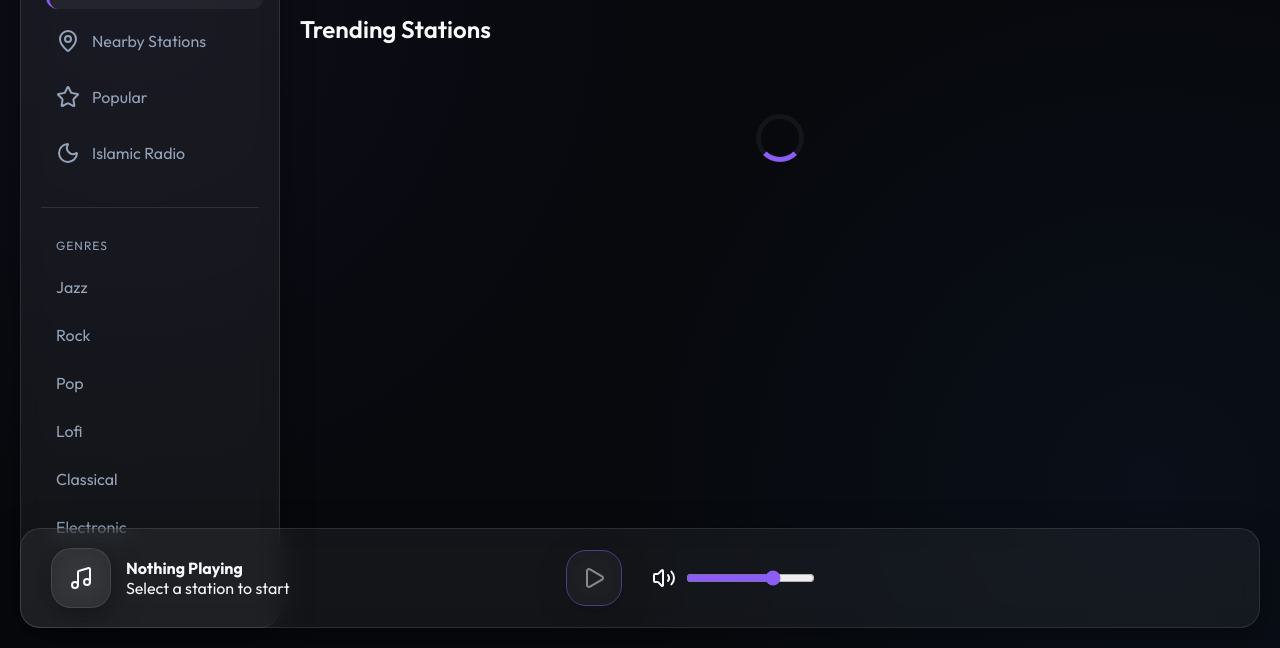
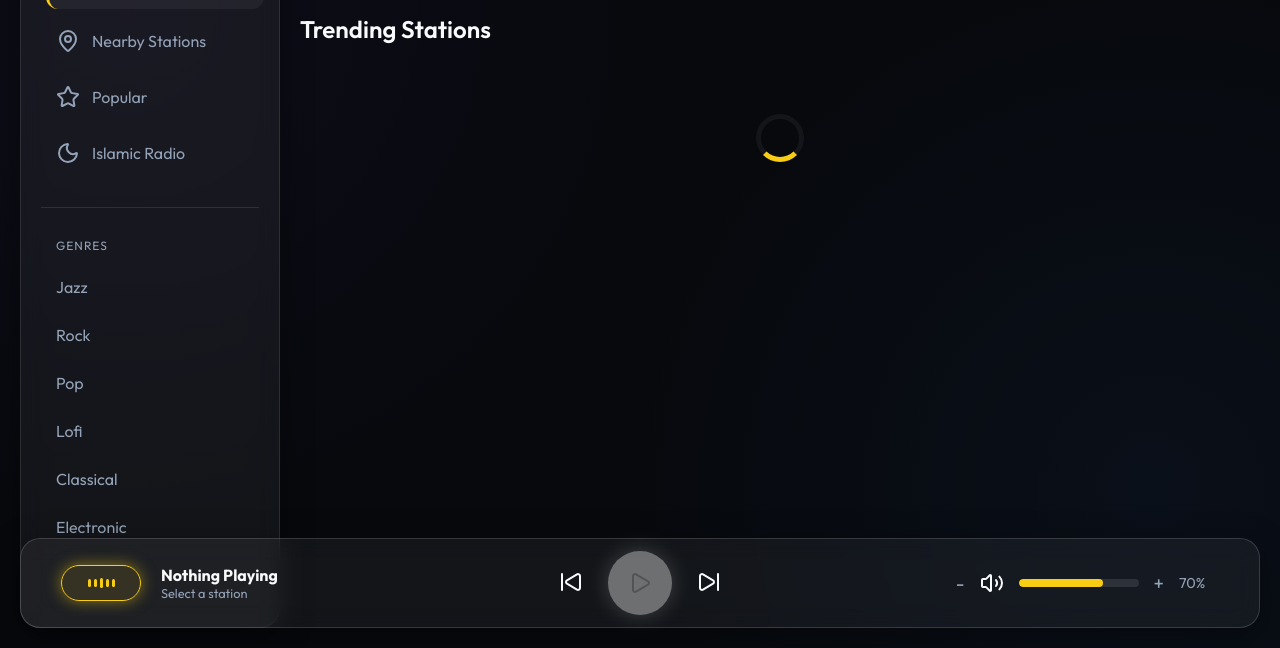
Before and after one commit to sahalshihabudheen-hash/JARVIS-FM, a website: page index.html in a window 1280 px wide. Shown: the part 152-800 px from the top of the page. Drawn offline with nearby package versions, Linux system fonts and the light colour scheme.

Commit message:
Implement yellow-themed mini bar player as requested

```diff
--- a/index.html
+++ b/index.html
@@ -84,28 +84,45 @@
 
         <!-- Fixed Player Bar -->
         <footer class="player-bar glass">
-            <div class="now-playing">
-                <div class="station-artwork glass" id="current-artwork">
-                    <i data-lucide="music"></i>
+            <div class="player-left">
+                <div class="visualizer-pill">
+                    <div class="vis-bar"></div>
+                    <div class="vis-bar"></div>
+                    <div class="vis-bar"></div>
+                    <div class="vis-bar"></div>
+                    <div class="vis-bar"></div>
                 </div>
-                <div class="station-info">
-                    <h4 id="current-station-name">Nothing Playing</h4>
-                    <p id="current-station-genre">Select a station to start</p>
+                <div class="now-playing">
+                    <div class="station-info">
+                        <h4 id="current-station-name">Nothing Playing</h4>
+                        <p id="current-station-genre">Select a station</p>
+                    </div>
                 </div>
             </div>
 
-            <div class="player-controls">
-                <button id="toggle-play" class="play-btn glass" disabled>
+            <div class="player-center">
+                <button class="control-btn" id="prev-station">
+                    <i data-lucide="skip-back"></i>
+                </button>
+                <button id="toggle-play" class="play-btn-main" disabled>
                     <i data-lucide="play" id="play-icon"></i>
                 </button>
-                <div class="volume-container">
-                    <i data-lucide="volume-2" class="volume-icon"></i>
-                    <input type="range" id="volume-slider" min="0" max="1" step="0.01" value="0.7">
-                </div>
+                <button class="control-btn" id="next-station">
+                    <i data-lucide="skip-forward"></i>
+                </button>
             </div>
 
-            <div class="visualizer-container">
-                <canvas id="visualizer"></canvas>
+            <div class="player-right">
+                <div class="volume-control-group">
+                    <button class="vol-adj" id="vol-down">-</button>
+                    <i data-lucide="volume-2" class="volume-icon"></i>
+                    <div class="volume-slider-wrapper">
+                        <div class="volume-progress" id="volume-progress"></div>
+                        <input type="range" id="volume-slider" min="0" max="1" step="0.01" value="0.7">
+                    </div>
+                    <button class="vol-adj" id="vol-up">+</button>
+                    <span id="volume-percent">70%</span>
+                </div>
             </div>
 
             <audio id="audio-player" style="display:none"></audio>
--- a/main.js
+++ b/main.js
@@ -11,7 +11,6 @@ let state = {
     isPlaying: false,
     volume: 0.7,
     stations: [],
-    location: null,
     location: null,
     activeType: 'topvote',
     preferredGenres: JSON.parse(localStorage.getItem('preferredGenres')) || []
@@ -28,14 +27,19 @@ const elements = {
     volumeSlider: document.getElementById('volume-slider'),
     currentStationName: document.getElementById('current-station-name'),
     currentStationGenre: document.getElementById('current-station-genre'),
-    currentArtwork: document.getElementById('current-artwork'),
     sectionTitle: document.getElementById('section-title'),
     navItems: document.querySelectorAll('.nav-item'),
     genreItems: document.querySelectorAll('.genre-item'),
     genreChips: document.querySelectorAll('.chip'),
     onboardingModal: document.getElementById('onboarding-modal'),
     onboardingGenres: document.querySelectorAll('.onboarding-genre'),
-    finishOnboarding: document.getElementById('finish-onboarding')
+    finishOnboarding: document.getElementById('finish-onboarding'),
+    volumeProgress: document.getElementById('volume-progress'),
+    volumePercent: document.getElementById('volume-percent'),
+    volUp: document.getElementById('vol-up'),
+    volDown: document.getElementById('vol-down'),
+    prevBtn: document.getElementById('prev-station'),
+    nextBtn: document.getElementById('next-station')
 };
 
 // --- Initialization ---
@@ -183,13 +187,6 @@ function playStation(station) {
     elements.currentStationName.textContent = station.name;
     elements.currentStationGenre.textContent = station.tags.split(',').slice(0, 3).join(' • ') || 'Live Stream';
 
-    if (station.favicon) {
-        elements.currentArtwork.innerHTML = `<img src="${station.favicon}" alt="${station.name}">`;
-    } else {
-        elements.currentArtwork.innerHTML = `<i data-lucide="music"></i>`;
-        lucide.createIcons();
-    }
-
     const streamUrl = station.url_resolved || station.url;
 
     if (streamUrl.includes('.m3u8')) {
@@ -245,6 +242,14 @@ function updatePlayUI() {
     lucide.createIcons();
 }
 
+function updateVolume(vol) {
+    elements.audioPlayer.volume = vol;
+    state.volume = vol;
+    elements.volumeSlider.value = vol;
+    elements.volumeProgress.style.width = `${vol * 100}%`;
+    elements.volumePercent.textContent = `${Math.round(vol * 100)}%`;
+}
+
 // --- Event Listeners ---
 
 function setupEventListeners() {
@@ -283,8 +288,33 @@ function setupEventListeners() {
     elements.togglePlay.onclick = togglePlay;
     elements.volumeSlider.oninput = (e) => {
         const vol = e.target.value;
-        elements.audioPlayer.volume = vol;
-        state.volume = vol;
+        updateVolume(vol);
+    };
+
+    elements.volUp.onclick = () => {
+        const newVol = Math.min(1, state.volume + 0.1);
+        updateVolume(newVol);
+    };
+
+    elements.volDown.onclick = () => {
+        const newVol = Math.max(0, state.volume - 0.1);
+        updateVolume(newVol);
+    };
+
+    // Station Skipping
+    elements.nextBtn.onclick = () => {
+        if (state.stations.length > 0) {
+            const nextIdx = (state.stations.indexOf(state.currentStation) + 1) % state.stations.length;
+            playStation(state.stations[nextIdx]);
+        }
+    };
+
+    elements.prevBtn.onclick = () => {
+        if (state.stations.length > 0) {
+            const currentIdx = state.stations.indexOf(state.currentStation);
+            const prevIdx = (currentIdx - 1 + state.stations.length) % state.stations.length;
+            playStation(state.stations[prevIdx]);
+        }
     };
 
     // Genre Chips
--- a/style.css
+++ b/style.css
@@ -2,11 +2,11 @@
     --bg-dark: #07090d;
     --card-bg: rgba(255, 255, 255, 0.05);
     --card-border: rgba(255, 255, 255, 0.1);
-    --accent: #8b5cf6;
-    --accent-glow: rgba(139, 92, 246, 0.5);
+    --accent: #facd15;
+    --accent-glow: rgba(250, 205, 21, 0.5);
     --text-main: #f8fafc;
     --text-dim: #94a3b8;
-    --gradient: linear-gradient(135deg, #8b5cf6 0%, #3b82f6 100%);
+    --gradient: linear-gradient(135deg, #facd15 0%, #ff9f0a 100%);
     --shadow: 0 8px 32px 0 rgba(0, 0, 0, 0.37);
     --sidebar-width: 260px;
 }
@@ -317,90 +317,181 @@ h2 {
     color: var(--text-dim);
 }
 
-/* Player Bar Styling */
+/* Improved Player Bar Styling */
 .player-bar {
     position: fixed;
     bottom: 20px;
     left: 20px;
     right: 20px;
-    height: 100px;
+    height: 90px;
+    display: grid;
+    grid-template-columns: 1fr 1.5fr 1fr;
+    align-items: center;
+    padding: 0 40px;
+    z-index: 100;
+    border: 1px solid rgba(255, 255, 255, 0.15);
+}
+
+.player-left {
     display: flex;
     align-items: center;
-    justify-content: space-between;
-    padding: 0 30px;
-    z-index: 100;
+    gap: 20px;
+}
+
+.visualizer-pill {
+    height: 36px;
+    width: 80px;
+    border-radius: 20px;
+    background: rgba(250, 205, 21, 0.1);
+    border: 1px solid var(--accent);
+    display: flex;
+    align-items: center;
+    justify-content: center;
+    gap: 3px;
+    box-shadow: 0 0 15px var(--accent-glow);
+    padding: 0 10px;
+}
+
+.vis-bar {
+    width: 3px;
+    background: var(--accent);
+    border-radius: 2px;
+    height: 10px;
+    animation: bar-dance 1.2s ease-in-out infinite alternate;
+}
+
+.vis-bar:nth-child(1) { height: 12px; animation-delay: 0.1s; }
+.vis-bar:nth-child(2) { height: 18px; animation-delay: 0.3s; }
+.vis-bar:nth-child(3) { height: 14px; animation-delay: 0.5s; }
+.vis-bar:nth-child(4) { height: 20px; animation-delay: 0.2s; }
+.vis-bar:nth-child(5) { height: 12px; animation-delay: 0.4s; }
+
+@keyframes bar-dance {
+    0% { height: 8px; }
+    100% { height: 20px; }
 }
 
 .now-playing {
     display: flex;
-    align-items: center;
-    gap: 15px;
-    width: 300px;
+    flex-direction: column;
 }
 
-.station-artwork {
-    width: 60px;
-    height: 60px;
+.station-info h4 {
+    font-size: 1rem;
+    margin: 0;
+    color: var(--text-main);
+}
+
+.station-info p {
+    font-size: 0.8rem;
+    color: var(--text-dim);
+    margin: 0;
+}
+
+.player-center {
     display: flex;
     align-items: center;
     justify-content: center;
+    gap: 25px;
 }
 
-.station-artwork img {
-    width: 100%;
-    height: 100%;
-    object-fit: cover;
-    border-radius: 15px;
+.control-btn {
+    background: transparent;
+    border: none;
+    color: var(--text-main);
+    cursor: pointer;
+    transition: all 0.2s;
 }
 
-.player-controls {
-    display: flex;
-    align-items: center;
-    gap: 30px;
+.control-btn:hover {
+    color: var(--accent);
+    transform: scale(1.1);
 }
 
-.play-btn {
-    width: 56px;
-    height: 56px;
+.play-btn-main {
+    width: 64px;
+    height: 64px;
+    border-radius: 50%;
+    background: var(--accent);
+    border: none;
     display: flex;
     align-items: center;
     justify-content: center;
     cursor: pointer;
-    border-color: var(--accent);
-    color: var(--text-main);
-    transition: all 0.2s;
-}
-
-.play-btn:hover:not(:disabled) {
-    background: var(--accent);
-    transform: scale(1.1);
+    transition: all 0.3s;
     box-shadow: 0 0 20px var(--accent-glow);
 }
 
-.play-btn:disabled {
+.play-btn-main i {
+    color: #000;
+    width: 28px;
+    height: 28px;
+    fill: #000;
+}
+
+.play-btn-main:hover {
+    transform: scale(1.1);
+    box-shadow: 0 0 30px var(--accent-glow);
+}
+
+.play-btn-main:disabled {
     opacity: 0.5;
     cursor: not-allowed;
+    filter: grayscale(1);
 }
 
-.volume-container {
+.player-right {
+    display: flex;
+    justify-content: flex-end;
+}
+
+.volume-control-group {
     display: flex;
     align-items: center;
-    gap: 10px;
+    gap: 15px;
 }
 
-input[type=range] {
-    accent-color: var(--accent);
+.vol-adj {
+    background: transparent;
+    border: none;
+    color: var(--text-dim);
+    font-size: 1.2rem;
     cursor: pointer;
 }
 
-.visualizer-container {
-    width: 200px;
-    height: 50px;
+.vol-adj:hover { color: var(--text-main); }
+
+.volume-slider-wrapper {
+    width: 120px;
+    height: 8px;
+    background: rgba(255, 255, 255, 0.1);
+    border-radius: 4px;
+    position: relative;
+    overflow: hidden;
 }
 
-#visualizer {
+.volume-progress {
+    position: absolute;
+    left: 0;
+    top: 0;
+    height: 100%;
+    background: var(--accent);
+    width: 70%;
+    border-radius: 4px;
+}
+
+#volume-slider {
+    position: absolute;
+    inset: 0;
+    opacity: 0;
     width: 100%;
-    height: 100%;
+    cursor: pointer;
+}
+
+#volume-percent {
+    font-size: 0.9rem;
+    color: var(--text-dim);
+    width: 40px;
 }
 
 /* Loader */
```
